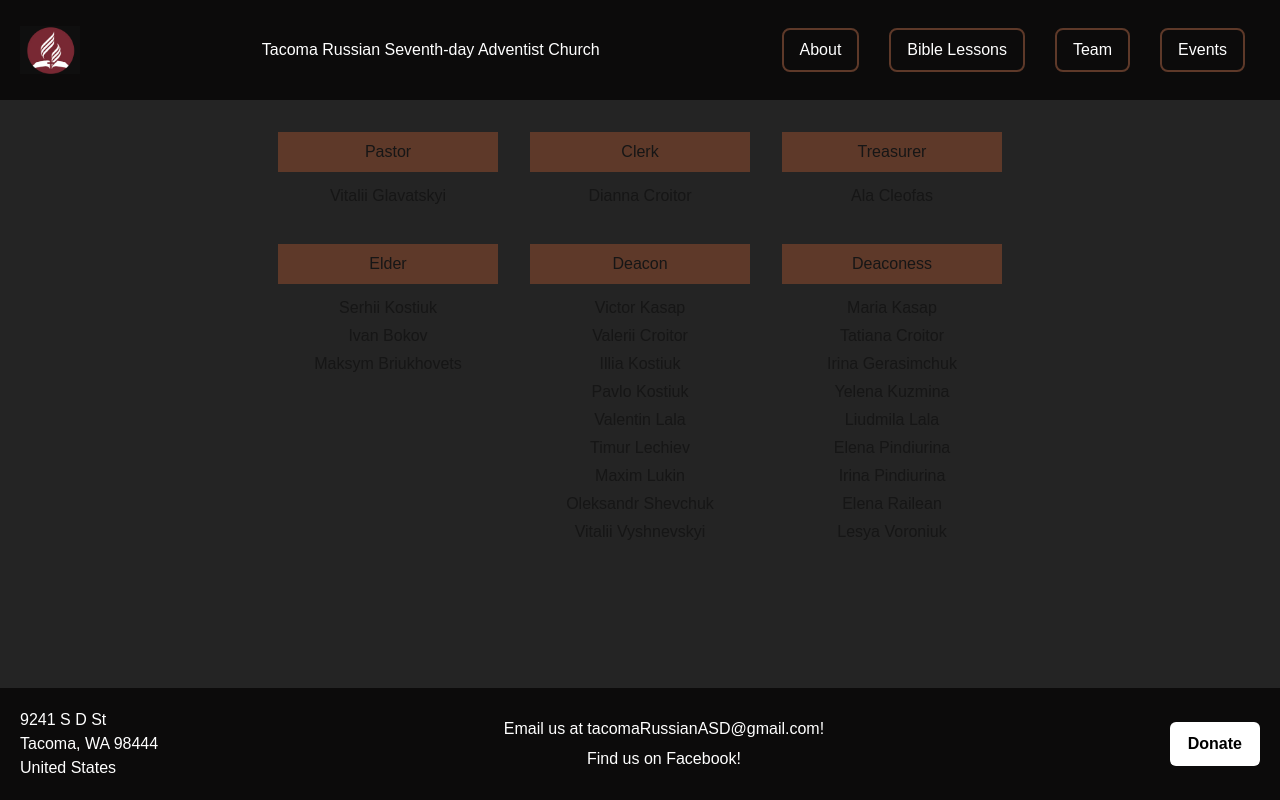
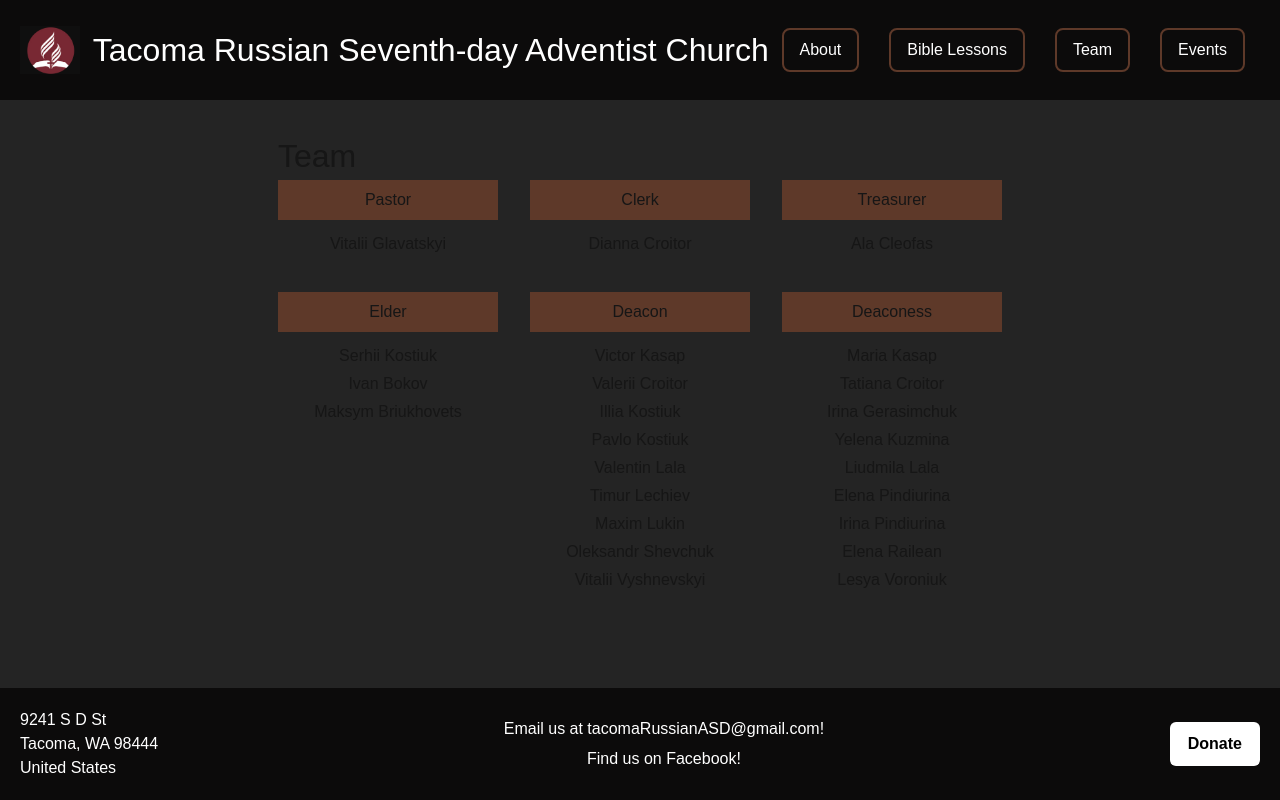
Before and after one commit to glavavlada/TacomaASDWebsite, a Next.js app in the folder my-church-site/: page /Team in a window 1280 px wide. Built offline with nearby package versions, Linux system fonts and the light colour scheme.

Commit message:
added consisten h1 styling

```diff
--- a/my-church-site/src/app/Team/page.tsx
+++ b/my-church-site/src/app/Team/page.tsx
@@ -26,12 +26,14 @@ const teamGroups: TeamGroup[] = [
   },
   {
     role: "Deaconess",
-    members: ["Maria Kasap","Tatiana Croitor", "Irina Gerasimchuk", "Yelena Kuzmina", "Liudmila Lala", "Elena Pindiurina", "Irina Pindiurina", "Elena Railean", "Lesya Voroniuk"]
+    members: ["Maria Kasap", "Tatiana Croitor", "Irina Gerasimchuk", "Yelena Kuzmina", "Liudmila Lala", "Elena Pindiurina", "Irina Pindiurina", "Elena Railean", "Lesya Voroniuk"]
   },
 ];
 
 export default function Team() {
   return (
+    <section className="teamPage">
+      <h1>Team</h1>
       <section className="teamGrid">
         {teamGroups.map((group) => (
           <div key={group.role} className="teamColumn">
@@ -45,5 +47,6 @@ export default function Team() {
           </div>
         ))}
       </section>
+    </section>
   );
 }
--- a/my-church-site/src/styles/layout.css
+++ b/my-church-site/src/styles/layout.css
@@ -20,3 +20,7 @@ body {
   border-radius: 8px;
   padding: 0.5rem 1rem;
 }
+
+h1{
+  font-size: 2rem;
+}
```
Lines whose indentation alone changed are shown as unchanged.
